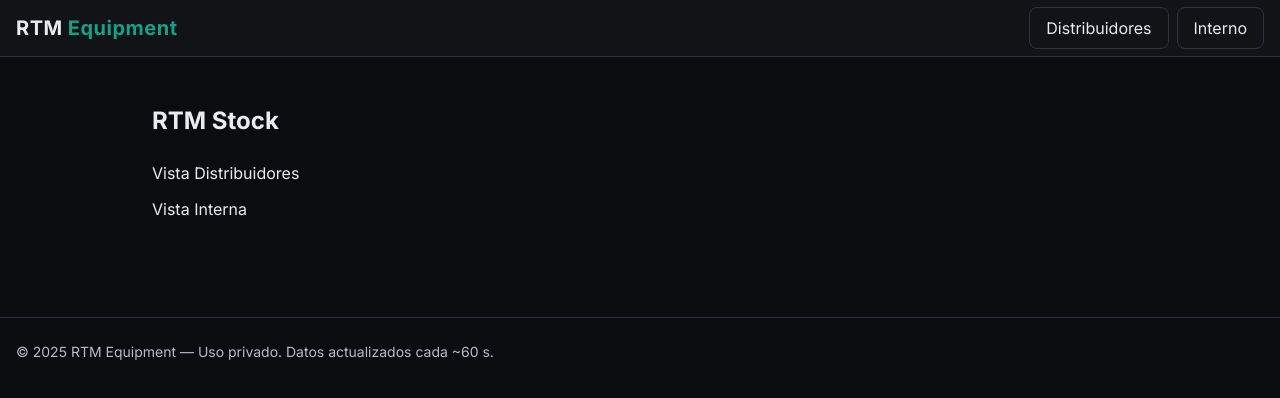
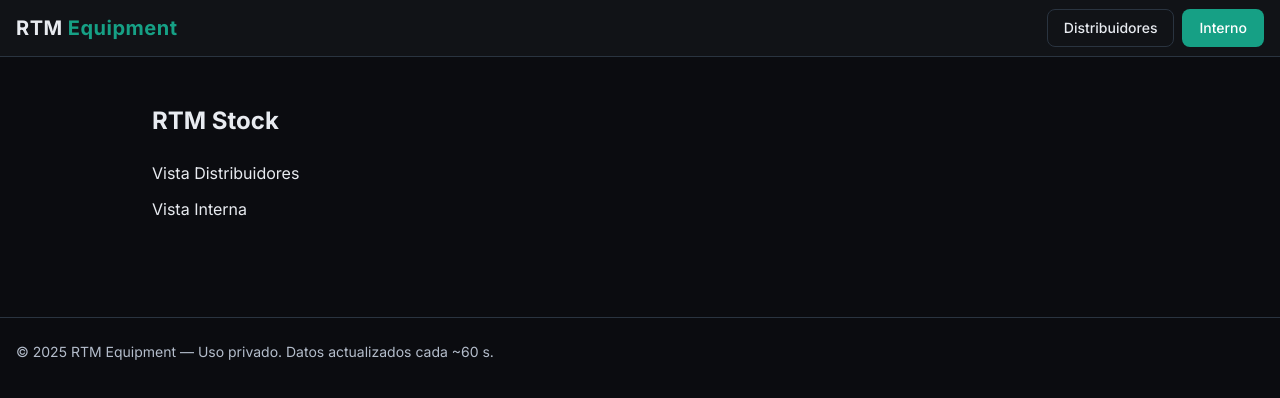
Before and after one commit to Ypzangel/rtm-stock, a Next.js app: page / in a window 1280 px wide. Shown: the top 398 px of the page. Built offline with nearby package versions, Linux system fonts and the light colour scheme.

Commit message:
Up Header.tsx

```diff
--- a/app/components/Header.tsx
+++ b/app/components/Header.tsx
@@ -1,48 +1,48 @@
-"use client";
+import Link from "next/link";
+import { headers } from "next/headers";
 
-import Link from "next/link";
-import { usePathname } from "next/navigation";
+const BASE_DOMAIN = "rtmequipment.net"; // si algún día cambia, edita aquí
 
 export default function Header() {
-  const pathname = usePathname() || "/";
-  const onDealers = pathname.startsWith("/dealers");
-  const onInternal = pathname.startsWith("/internal");
+  const host = headers().get("host") || "";
+  const isDealers = host.startsWith("dealers.");
+  const isInternal = host.startsWith("internal.");
 
-  const linkBase =
-    "px-4 py-2 rounded-lg border border-rtm-border hover:bg-rtm-accent/10 transition select-none no-underline";
-  const active = "bg-rtm-accent text-white border-rtm-accent";
-  const inactive = "text-rtm-ink";
+  const dealersUrl = `https://dealers.${BASE_DOMAIN}`;
+  const internalUrl = `https://internal.${BASE_DOMAIN}`;
 
   return (
     <header className="sticky top-0 z-50 border-b border-rtm-border bg-rtm-surface/90 backdrop-blur">
       <div className="max-w-screen-2xl mx-auto px-4 h-14 flex items-center justify-between">
+        {/* Logo / marca */}
         <Link href="/" className="flex items-center gap-2 no-underline">
-          {/* Si tienes el logo en public/logo-rtm-white.svg, úsalo; si no, queda el texto */}
-          {/* <img src="/logo-rtm-white.svg" alt="RTM" className="h-5" /> */}
           <span className="text-xl font-bold tracking-wide">
             RTM <span className="text-rtm-brand">Equipment</span>
           </span>
         </Link>
 
+        {/* Nav contextual por host */}
         <nav className="flex items-center gap-2">
-          {/* Dealers SIEMPRE visible */}
-          <Link
-            href="/dealers"
-            className={`${linkBase} ${onDealers ? active : inactive}`}
-            aria-current={onDealers ? "page" : undefined}
-          >
-            Distribuidores
-          </Link>
+          {/* En internal mostramos SOLO el enlace a dealers (subdominio) */}
+          {isInternal && (
+            <a className="btn btn-ghost no-underline" href={dealersUrl}>
+              Distribuidores
+            </a>
+          )}
 
-          {/* Interno SOLO cuando NO estás en /dealers */}
-          {!onDealers && (
-            <Link
-              href="/internal"
-              className={`${linkBase} ${onInternal ? active : inactive}`}
-              aria-current={onInternal ? "page" : undefined}
-            >
-              Interno
-            </Link>
+          {/* En dealers NO mostramos nada */}
+          {isDealers && null}
+
+          {/* Fallback (por ejemplo en domain vercel o localhost): mostramos rutas locales */}
+          {!isDealers && !isInternal && (
+            <>
+              <Link className="btn btn-ghost no-underline" href="/dealers">
+                Distribuidores
+              </Link>
+              <Link className="btn btn-primary no-underline" href="/internal">
+                Interno
+              </Link>
+            </>
           )}
         </nav>
       </div>
```
